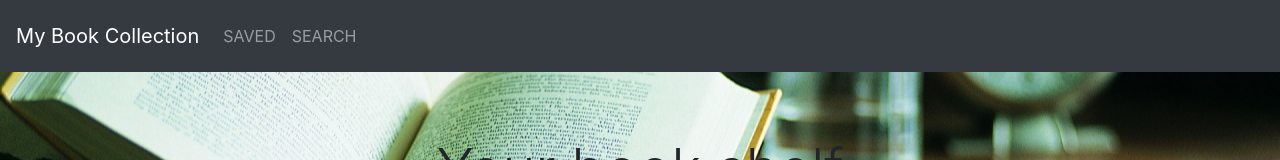
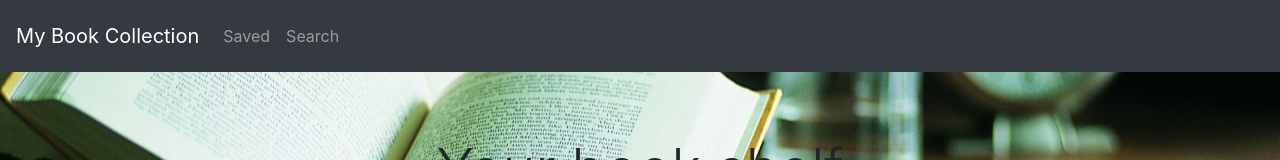
Before and after one commit to KiteRunner2/my-book-shelf, a React (Create React App) app in the folder front-end/: page /saved in a window 1280 px wide. Shown: the top 160 px of the page. Built offline with nearby package versions, Linux system fonts and the light colour scheme; no server answers.

Commit message:
route /get/books added to backend with query to db returning books and sending response back to web browser;  SavedBookCard component added, SavedPage component added; initial rendering of saved books done.

```diff
--- a/front-end/src/App.js
+++ b/front-end/src/App.js
@@ -1,6 +1,7 @@
 import React from 'react';
 import NavBar from './components/NavBar';
 import SearchPage from './components/SearchPage';
+import SavedPage from './components/SavedPage';
 import { BrowserRouter as Router, Switch, Route } from 'react-router-dom';
 
 function App() {
@@ -11,6 +12,10 @@ function App() {
                     <Route path="/search">
                         <NavBar />
                         <SearchPage />
+                    </Route>
+                    <Route path="/saved">
+                        <NavBar />
+                        <SavedPage />
                     </Route>
                     <Route path="/">
                         <NavBar />
--- a/front-end/src/components/NavBar.js
+++ b/front-end/src/components/NavBar.js
@@ -34,14 +34,14 @@ function NavBar() {
                 <div className={showClass} id="navbarSupportedContent">
                     <ul className="navbar-nav mr-auto">
                         <li className="nav-item">
-                            <Link to="/home" className="nav-link">
-                                SAVED
+                            <Link to="/saved" className="nav-link">
+                                Saved
                             </Link>
                         </li>
 
                         <li className="nav-item">
                             <Link to="/search" className="nav-link">
-                                SEARCH
+                                Search
                             </Link>
                         </li>
                     </ul>
--- /dev/null
+++ b/front-end/src/components/SavedBookCard.js
@@ -0,0 +1,7 @@
+import React from 'react';
+
+function SavedBookCard(props) {
+    return <div>{props.title}</div>;
+}
+
+export default SavedBookCard;
--- /dev/null
+++ b/front-end/src/components/SavedPage.js
@@ -0,0 +1,25 @@
+import React, { useState, useEffect } from 'react';
+import SavedBookCard from './SavedBookCard';
+
+function SavedPage() {
+    const [books, setBooks] = useState([]);
+    async function getBooks() {
+        const url = '/api/getbooks';
+        const result = await fetch(url).then((response) => response.json());
+        console.log(result);
+        setBooks([...result]);
+    }
+    useEffect(function () {
+        console.log('useEffect for getbooks called');
+        getBooks();
+    }, []);
+    return (
+        <div className="container">
+            {books.map((book) => (
+                <SavedBookCard title={book.title} />
+            ))}
+        </div>
+    );
+}
+
+export default SavedPage;
--- a/front-end/src/components/searchResultsPage.js
+++ b/front-end/src/components/searchResultsPage.js
@@ -2,7 +2,7 @@ import React from 'react';
 import BookCard from './bookCard';
 function searchResultsPage(props) {
     console.log('logging props from searchResultPage', props);
-    const searchResult = props['searchValue'];
+    const searchResult = props['searchValue'] ? props['searchValue'] : props;
     console.log(
         `loggin searchResult for rendering bookCards: ${searchResult.length}`
     );
```
Also changed, not shown: 1 other file (tests, documents, lock files or other folders).
